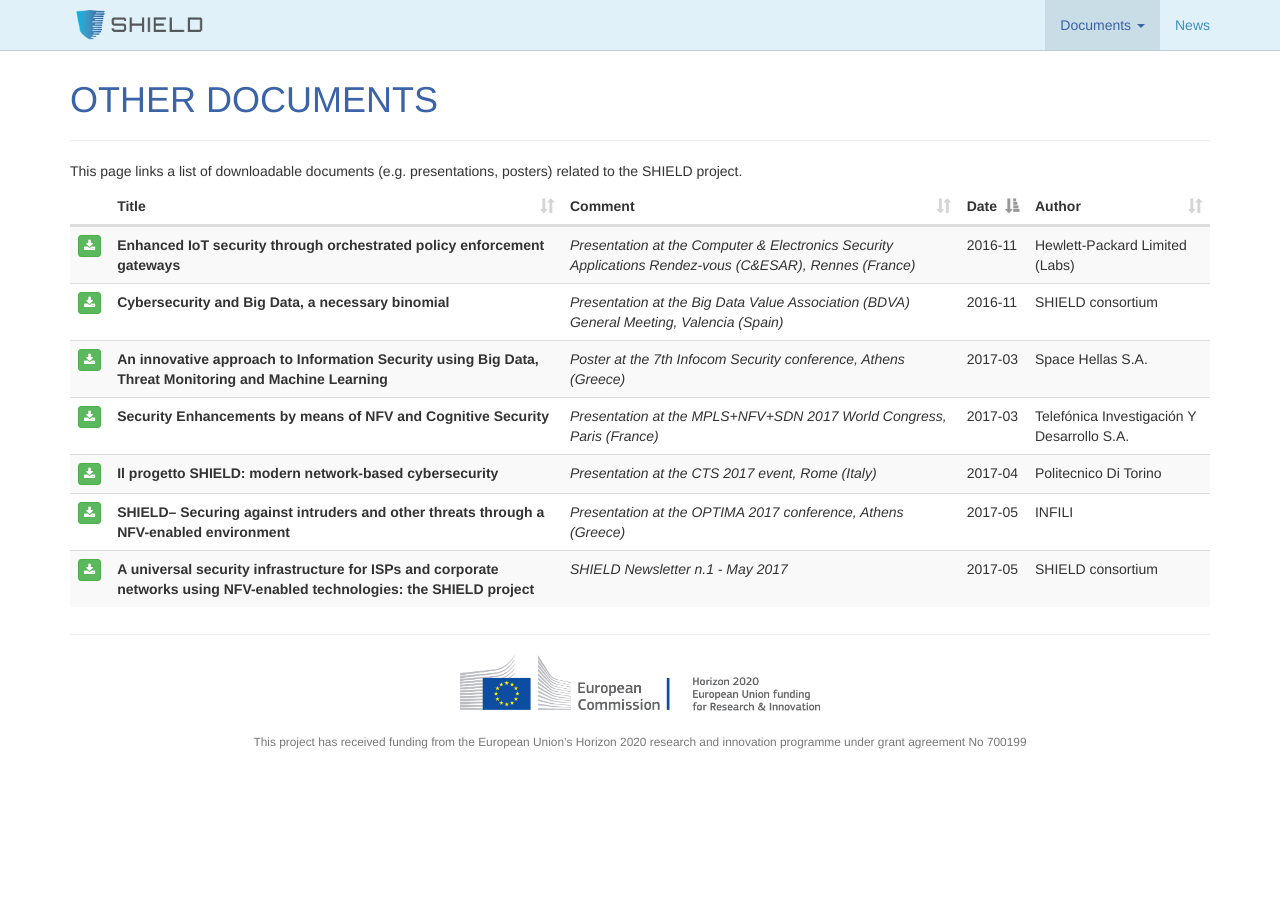
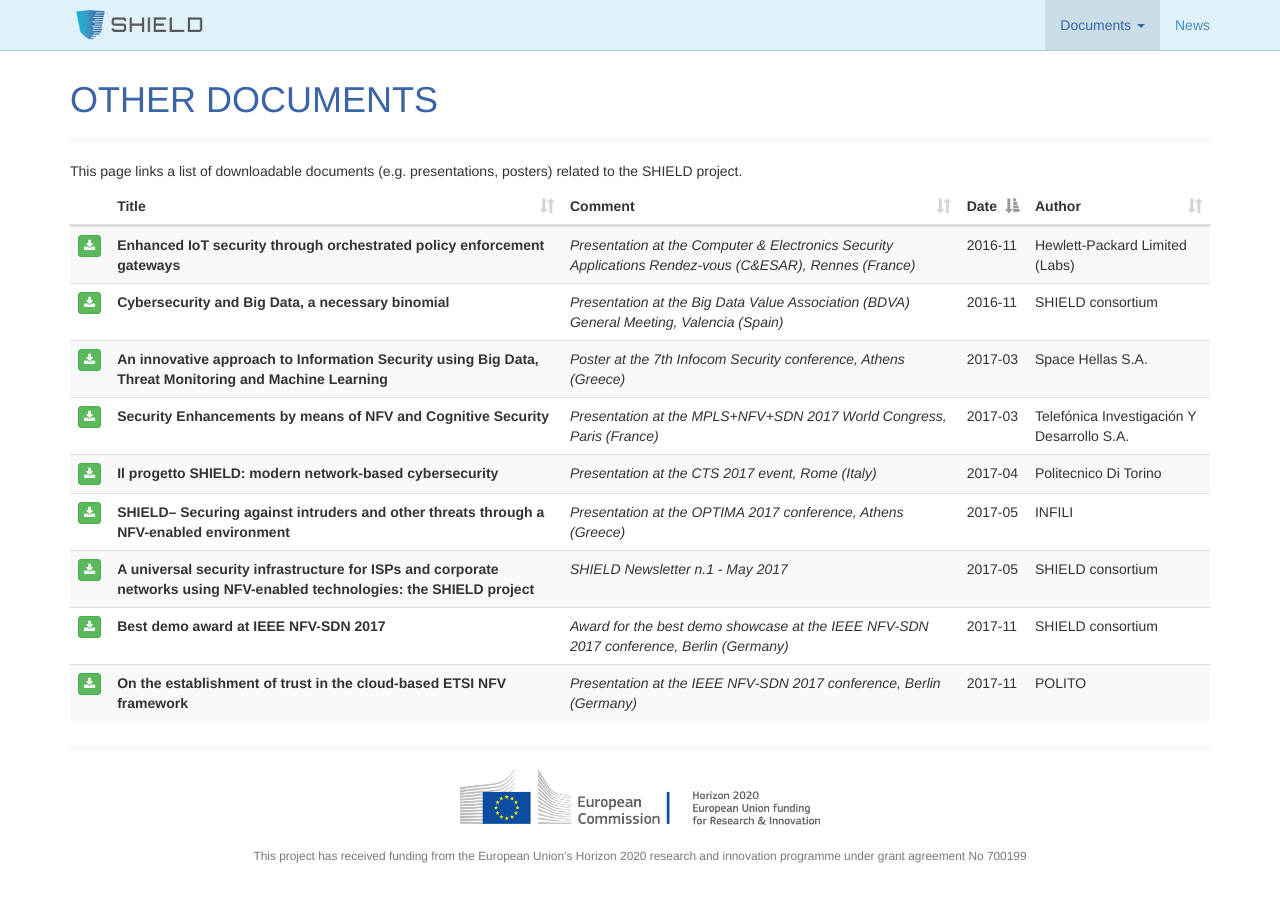
Before and after one commit to torsec/shield-h2020, a Jekyll site: the page built from documents/other-documents.html, in a window 1280 px wide. Built offline with Jekyll 4.4.1, drawn with Linux system fonts in a browser that asks for light colours; comment, search, counter and statistics services are not loaded.

Commit message:
Updated data model with new docs from IEEE NFV-SDN 2017

```diff
--- a/_data/documents/other-documents.yaml
+++ b/_data/documents/other-documents.yaml
@@ -39,3 +39,15 @@
   file: shield_optima_2017.pdf
   date: 2017-05
   comment: "Presentation at the OPTIMA 2017 conference, Athens (Greece)"
+
+- title: "On the establishment of trust in the cloud-based ETSI NFV framework"
+  author: POLITO
+  file: debenedictis_ieee_nfv_sdn_2017.pdf
+  date: 2017-11
+  comment: "Presentation at the IEEE NFV-SDN 2017 conference, Berlin (Germany)"
+
+- title: "Best demo award at IEEE NFV-SDN 2017"
+  author: SHIELD consortium
+  file: shield_ieee_nfv_sdn_2017_award.pdf
+  date: 2017-11
+  comment: "Award for the best demo showcase at the IEEE NFV-SDN 2017 conference, Berlin (Germany)"
```
